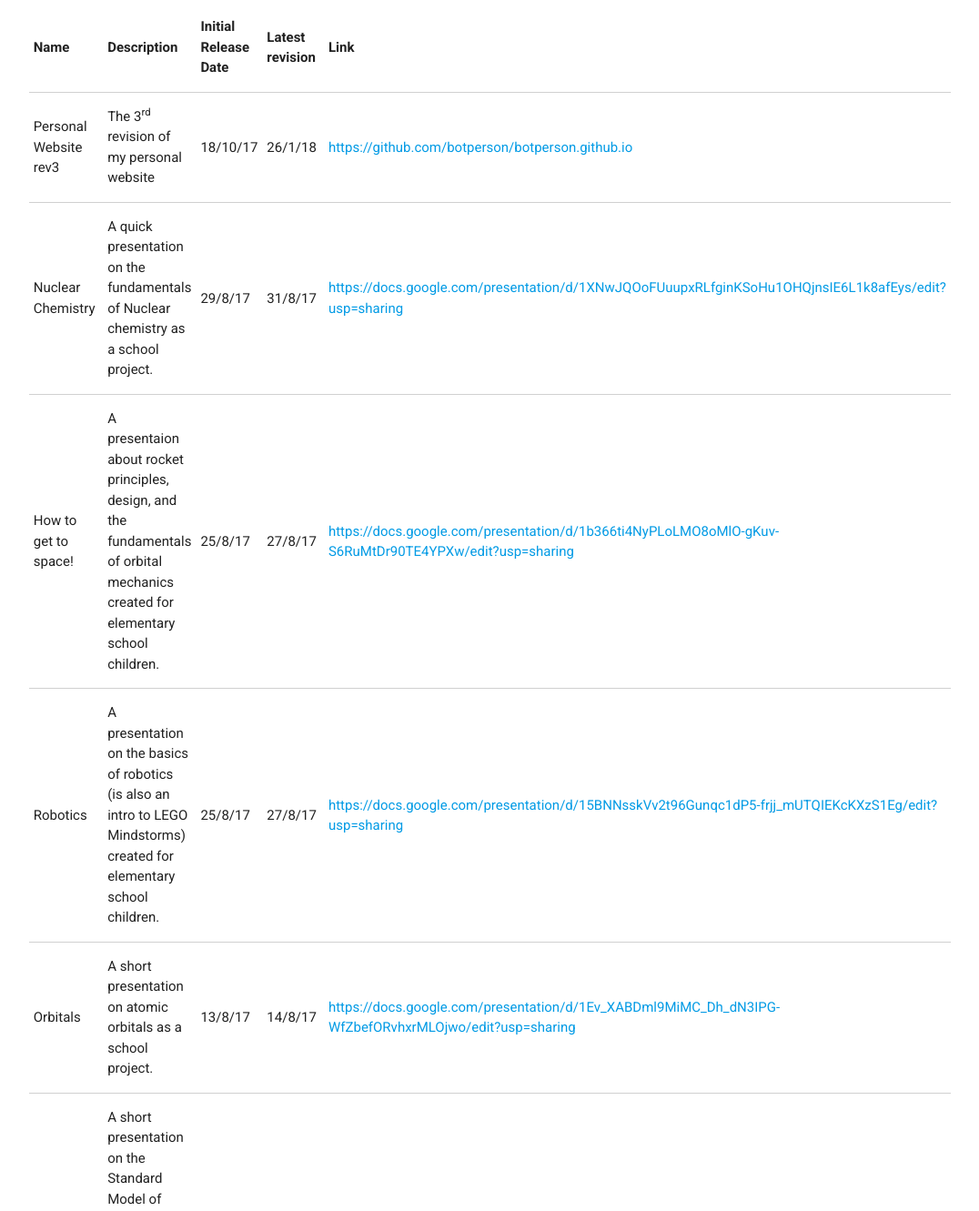
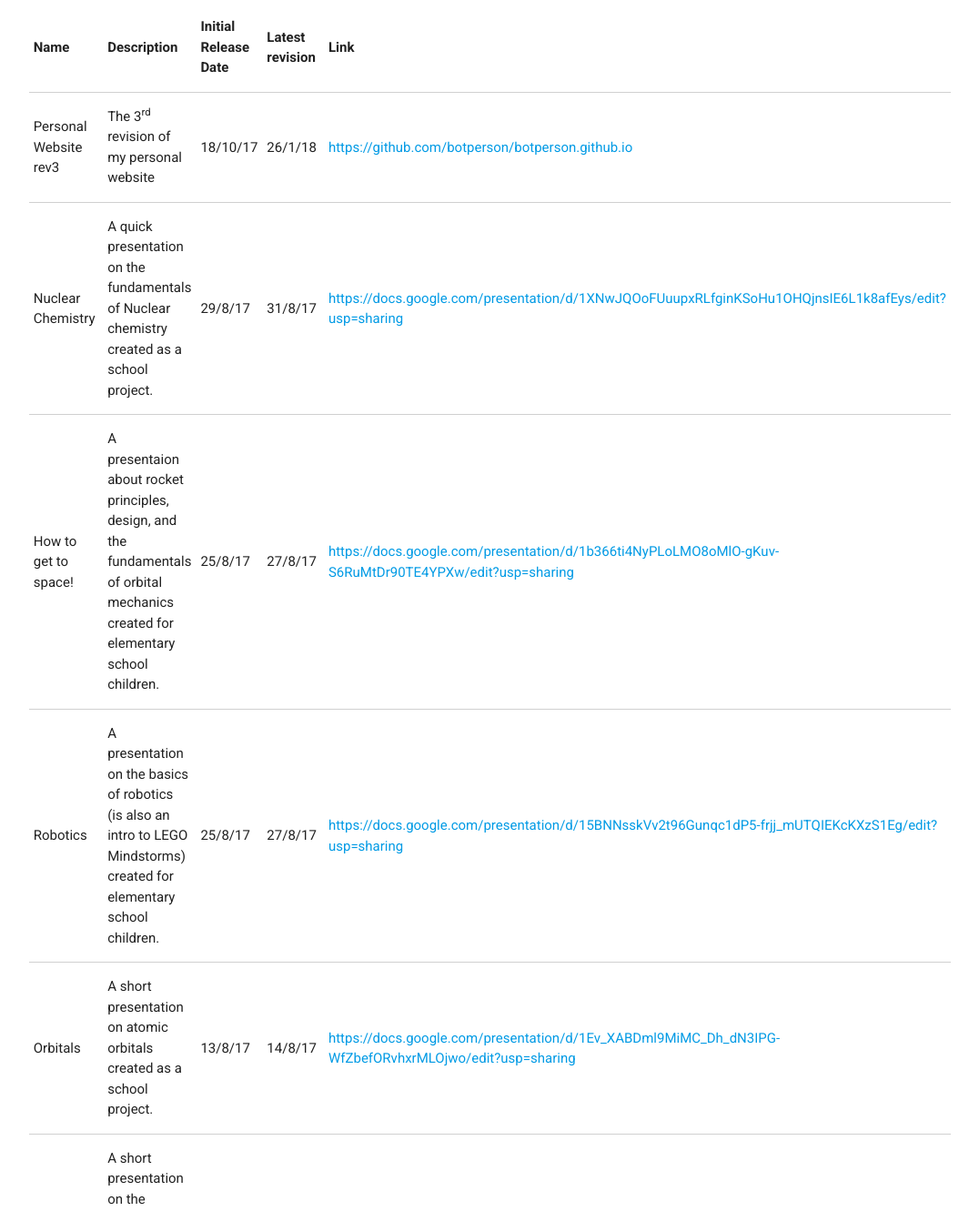
Before and after one commit to Poobalan1210/adityaradk.github.io, a plain HTML site: page index.html in a window 1280 px wide. Shown: the part 1023-2354 px from the top of the page at 91% size, without its empty margins (149-1225 px from the left). Drawn offline with nearby package versions, Linux system fonts and the light colour scheme; a script that the page names is missing; files whose address does not match are found by name.

Commit message:
Minor Changes

```diff
--- a/index.html
+++ b/index.html
@@ -96,7 +96,7 @@
         </tr>
         <tr>
           <td>Nuclear Chemistry</td>
-          <td>A quick presentation on the fundamentals of Nuclear chemistry as a school project.</td>
+          <td>A quick presentation on the fundamentals of Nuclear chemistry created as a school project.</td>
           <td>29/8/17</td>
           <td>31/8/17</td>
           <td><a href = "https://docs.google.com/presentation/d/1XNwJQOoFUuupxRLfginKSoHu1OHQjnsIE6L1k8afEys/edit?usp=sharing">https://docs.google.com/presentation/d/1XNwJQOoFUuupxRLfginKSoHu1OHQjnsIE6L1k8afEys/edit?usp=sharing</a></td>
@@ -117,7 +117,7 @@
         </tr>
         <tr>
           <td>Orbitals</td>
-          <td>A short presentation on atomic orbitals as a school project.</td>
+          <td>A short presentation on atomic orbitals created as a school project.</td>
           <td>13/8/17</td>
           <td>14/8/17</td>
           <td><a href = "https://docs.google.com/presentation/d/1Ev_XABDml9MiMC_Dh_dN3IPG-WfZbefORvhxrMLOjwo/edit?usp=sharing">https://docs.google.com/presentation/d/1Ev_XABDml9MiMC_Dh_dN3IPG-WfZbefORvhxrMLOjwo/edit?usp=sharing</a></td>
```
